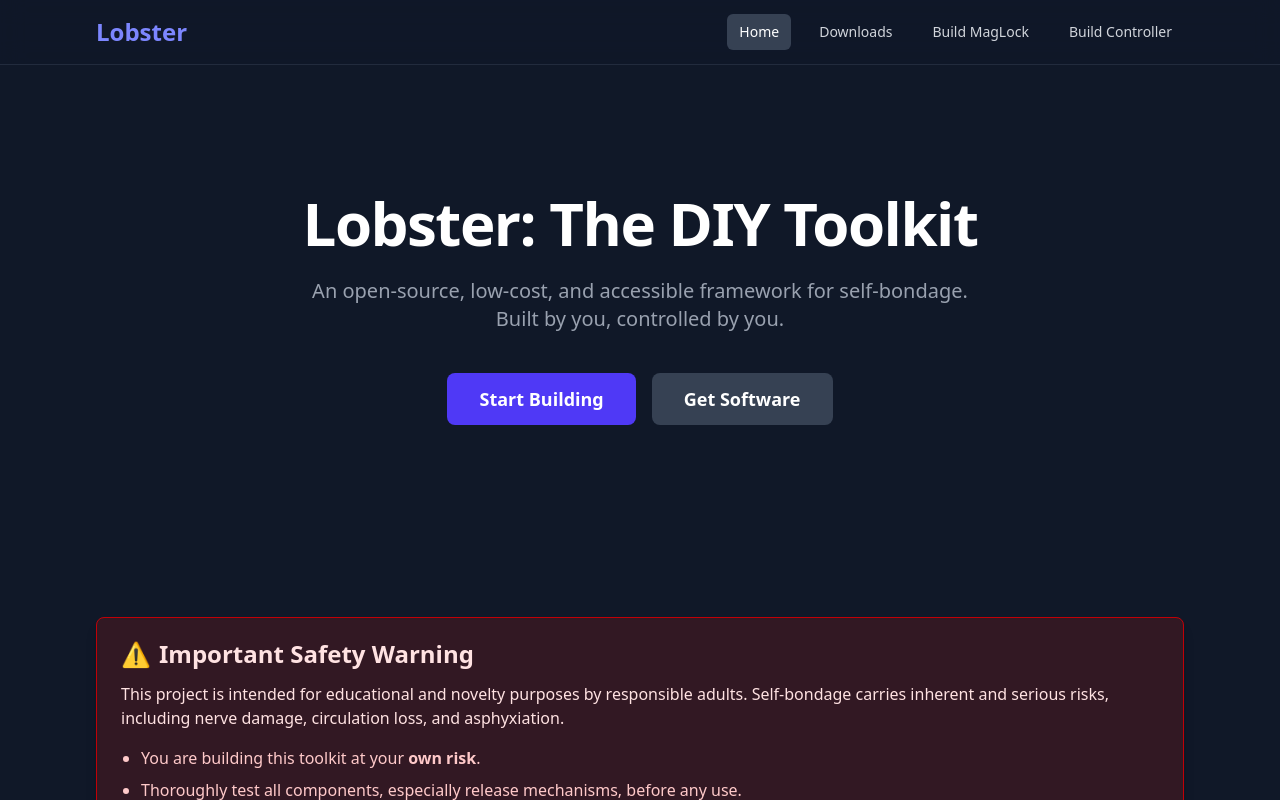
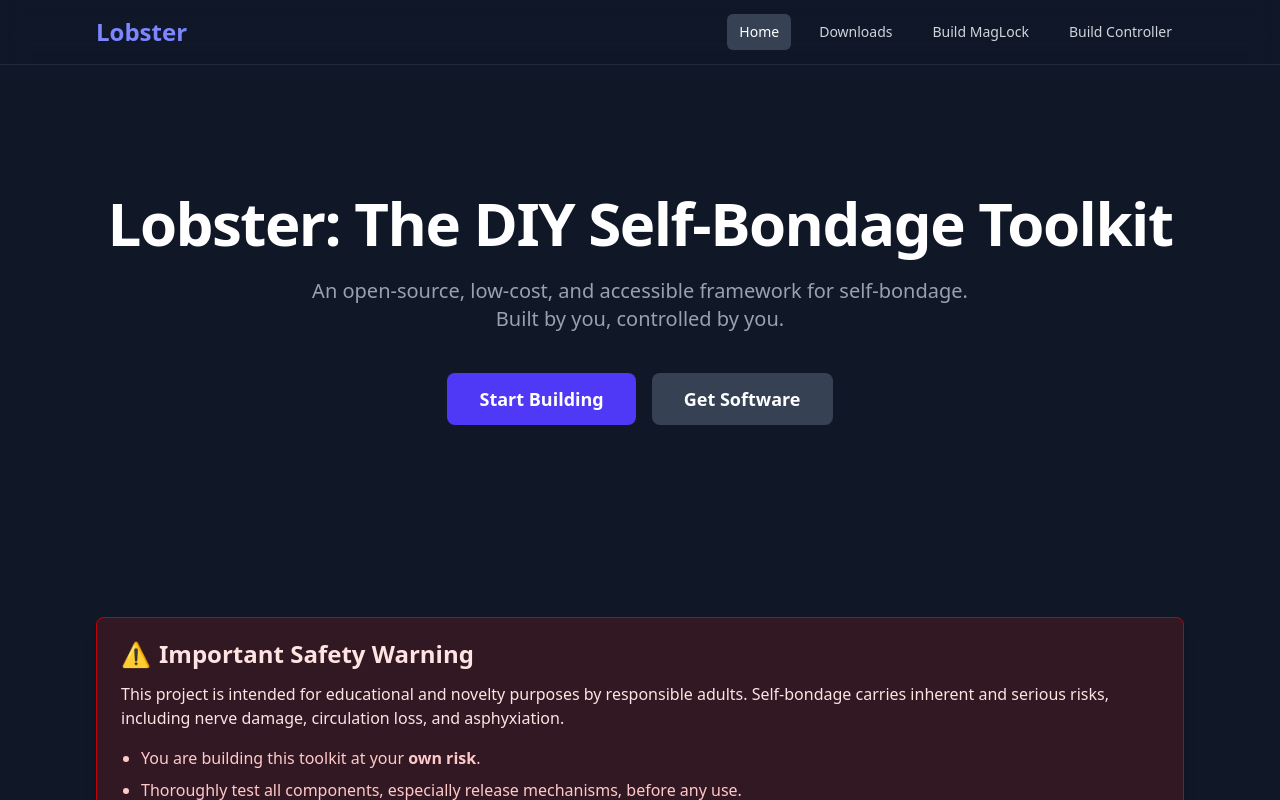
Before and after one commit to lobstertools/lobstertools.github.io, a React (Vite) app: page / in a window 1280 px wide. Shown: the top 800 px of the page. Built offline with nearby package versions, Linux system fonts and the light colour scheme.

Commit message:
Title update

```diff
--- a/src/App.tsx
+++ b/src/App.tsx
@@ -127,7 +127,7 @@ const HomePage: React.FC = () => {
             {/* Hero Section */}
             <section id="hero" className="py-24 sm:py-32 text-center">
                 <h1 className="text-4xl font-extrabold tracking-tight text-white sm:text-5xl md:text-6xl">
-                    Lobster: The DIY Toolkit
+                    Lobster: The DIY Self-Bondage Toolkit
                 </h1>
                 <p className="mt-6 max-w-2xl mx-auto text-lg sm:text-xl text-gray-400">
                     An open-source, low-cost, and accessible framework for self-bondage.
```
